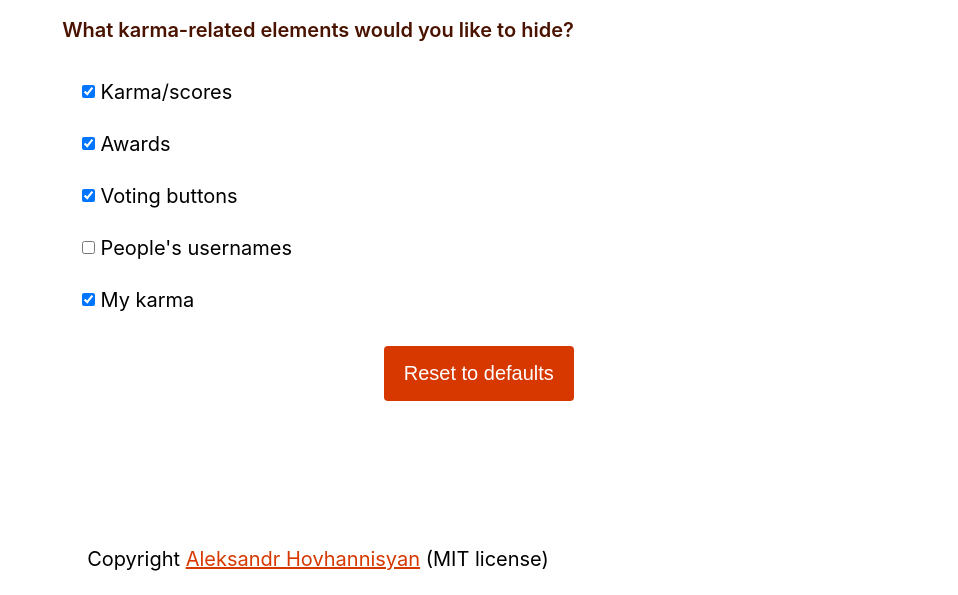
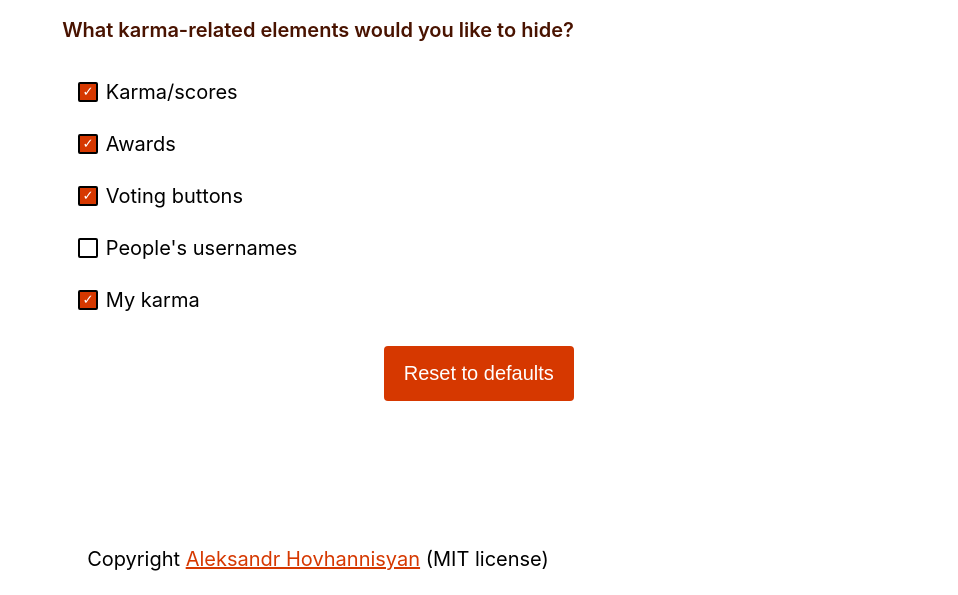
Before and after one commit to AleksandrHovhannisyan/karmaless, a website built with webpack: page src/options/options.html in a window 1280 px wide. Shown: the part 205-800 px from the top of the page, without its empty margins (322-1280 px from the left). Built offline with nearby package versions, Linux system fonts and the light colour scheme; some packages are replaced by stand-ins of ours.

Commit message:
Add custom checkbox styles

```diff
--- a/src/options/styles.css
+++ b/src/options/styles.css
@@ -99,10 +99,43 @@ body {
     max-width: fit-content;
     cursor: pointer;
     margin-left: 1em;
+    position: relative;
 }
 
 .karmaless-setting:not(:last-of-type) {
   margin-bottom: 1em;
+}
+
+input[type="checkbox"] {
+  margin-right: 0.8em;
+  display: flex;
+  align-items: center;
+}
+
+input[type="checkbox"]::before {
+  content: "";
+  width: 1.2em;
+  height: 1.2em;
+  border-radius: 2px;
+  position: absolute;
+  left: -0.3em;
+  background-color: white;
+  color: var(--brand-text-color);
+  border: 2px solid black;
+  transition: background-color var(--transition),
+              box-shadow var(--transition);
+  text-align: center;
+  box-shadow: 0 0 0 0 transparent;
+}
+
+input[type="checkbox"]:checked::before {
+  content: "\2713";
+  background-color: var(--brand-primary-color);
+}
+
+input[type="checkbox"]:focus::before,
+.karmaless-setting:hover input[type="checkbox"]::before {
+  box-shadow: 0 0 8px 0 var(--brand-primary-color);
 }
 
 legend {
@@ -112,10 +145,6 @@ legend {
 .karmaless-fieldset {
     border: none;
     padding: 1.5em 0;
-}
-
-input[type="checkbox"] {
-    margin-right: 0.4em;
 }
 
 #karmaless-reset-settings {
```
